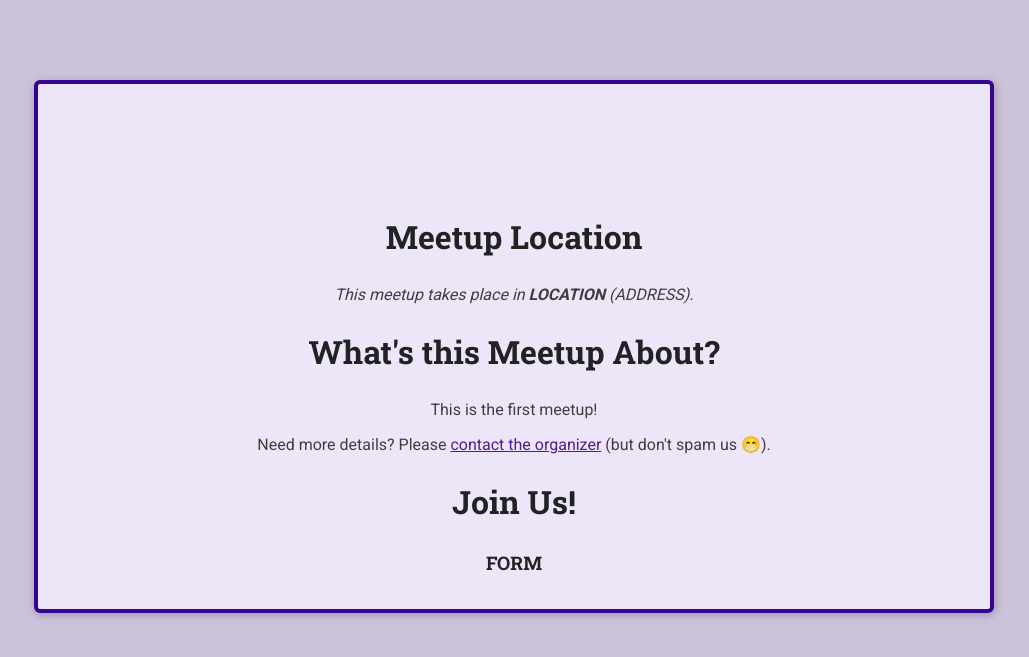
After one commit to Yathuthurai/Dijanco-Tutorial, a Django app: page /meetups/1 in a window 1280 px wide. The commit adds this page. Shown: the top 657 px of the page, without its empty margins (126-1155 px from the left). Run offline with Django 3.2, Linux system fonts and the light colour scheme.

Commit message:
Added meetup-detail view

```diff
--- /dev/null
+++ b/mysite/meetups/static/meetups/styles/meetup-detail.css
@@ -0,0 +1,88 @@
+article {
+  max-width: 60rem;
+  margin: 5rem auto;
+  border-radius: 6px;
+  background-color: #ede6f8;
+  border: 4px solid #350490;
+  box-shadow: 1px 2px 8px rgba(0, 0, 0, 0.25);
+  position: relative;
+  padding: 1rem;
+  text-align: center;
+}
+
+#main-image {
+  width: 10rem;
+  height: 10rem;
+  object-fit: cover;
+  position: absolute;
+  top: -5rem;
+  left: calc(50% - 5rem);
+  border-radius: 50%;
+  border: 4px solid #350490;
+}
+
+section:first-of-type {
+  margin-top: 6rem;
+}
+
+h2 {
+  font-size: 2rem;
+}
+
+address span {
+  font-weight: bold;
+}
+
+#details h2 {
+  margin-bottom: 0.5rem;
+}
+
+#details > p {
+  color: #665386;
+  padding: 1rem;
+  border-radius: 4px;
+  max-width: 80%;
+  margin: auto;
+}
+
+#details footer {
+  color: #696472;
+}
+
+#details footer a {
+  color: #350490;
+  text-decoration: none;
+  font-weight: bold;
+}
+
+#registration ul {
+  list-style: none;
+  margin: 0;
+  padding: 0;
+}
+
+#registration label {
+  font-weight: bold;
+  color: #46424d;
+  margin-right: 1rem;
+  display: block;
+  margin-bottom: 0.5rem;
+}
+
+#registration input {
+  font: inherit;
+  width: 40%;
+  background-color: #ebeaee;
+  border: 1px solid #4b4753;
+  border-radius: 4px;
+  padding: 0.25rem;
+}
+
+#registration-actions {
+  margin-top: 1.5rem;
+}
+
+#registration .errorlist {
+  margin-bottom: 0.5rem;
+  color: #880824;
+}
--- /dev/null
+++ b/mysite/meetups/templates/meetups/meetup-details.html
@@ -0,0 +1,42 @@
+{% load static %}
+<!DOCTYPE html>
+<html lang="en">
+  <head>
+    <meta charset="UTF-8" />
+    <meta http-equiv="X-UA-Compatible" content="IE=edge" />
+    <meta name="viewport" content="width=device-width, initial-scale=1.0" />
+    <title>{{ meetup_title }}</title>
+    <link rel="stylesheet" href="{% static 'meetups/styles/base.css' %}" />
+    <link
+      rel="stylesheet"
+      href="{% static 'meetups/styles/meetup-detail.css' %}"
+    />
+  </head>
+  <body>
+    <main>
+      <article>
+        <img src="" alt="" />
+        <section id="location">
+          <h2>Meetup Location</h2>
+          <address>
+            This meetup takes place in <span>LOCATION</span> (ADDRESS).
+          </address>
+        </section>
+        <section id="detaiils">
+          <h2>What's this Meetup About?</h2>
+          <p>{{ meetup_description }}</p>
+          <footer>
+            <p>
+              Need more details? Please
+              <a href="">contact the organizer</a> (but don't spam us 😁).
+            </p>
+          </footer>
+        </section>
+        <section id="registration">
+          <h2>Join Us!</h2>
+          <h1>FORM</h1>
+        </section>
+      </article>
+    </main>
+  </body>
+</html>
--- a/mysite/meetups/urls.py
+++ b/mysite/meetups/urls.py
@@ -2,5 +2,6 @@ from django.urls import path
 from . import views
 
 urlpatterns = [
-  path('meetups/', views.index)
+  path('meetups/', views.index),
+  path('meetups/<slug:meetup_slug>', views.meetup_details)
 ]
--- a/mysite/meetups/views.py
+++ b/mysite/meetups/views.py
@@ -3,4 +3,30 @@ from django.shortcuts import render
 # Create your views here.
 
 def index(request):
-    return render(request, 'meetups/index.html')
+    meetups = [
+        {
+            'title': 'A First Meetup',
+            'location': 'New York',
+            'slug': 'a-first-meetup'
+        },
+        {
+            'title': 'A Second Meetup',
+            'location': 'Paris',
+            'slug': 'a-second-meetup'
+        }
+    ]
+    return render(request, 'meetups/index.html', {
+        'show_meetups': True,
+        'meetups': meetups
+    })
+
+def meetup_details(request, meetup_slug):
+    print(meetup_slug)
+    selected_meetup = {
+        'title': 'A First Meetupd',
+        'description': 'This is the first meetup!',
+        }
+    return render(request, 'meetups/meetup-details.html', {
+        'meetup_title': selected_meetup['title'],
+        'meetup_description': selected_meetup['description']
+    })
```
Also changed, not shown: mysite/meetups/static/meetups/styles/all-meetups.css (added, +62 -0 lines), mysite/meetups/templates/meetups/index.html (+34 -2 lines).
